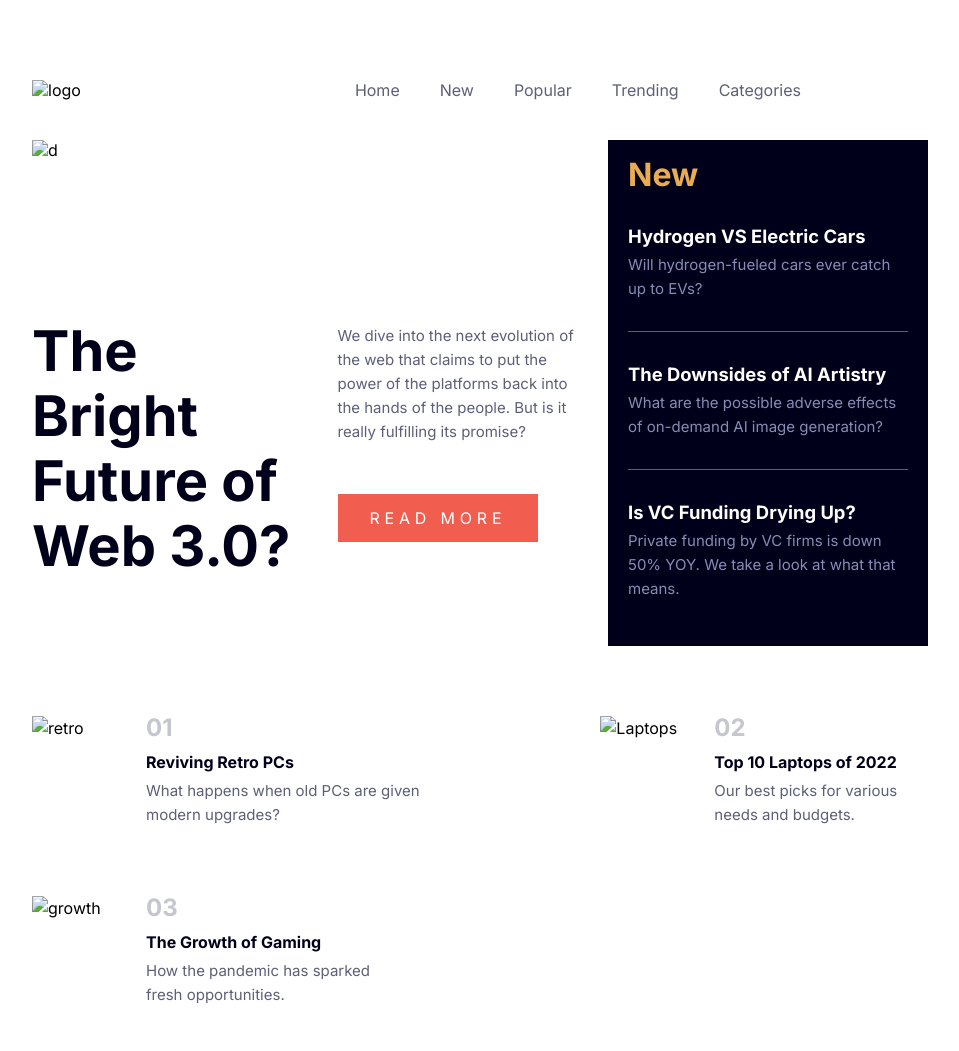
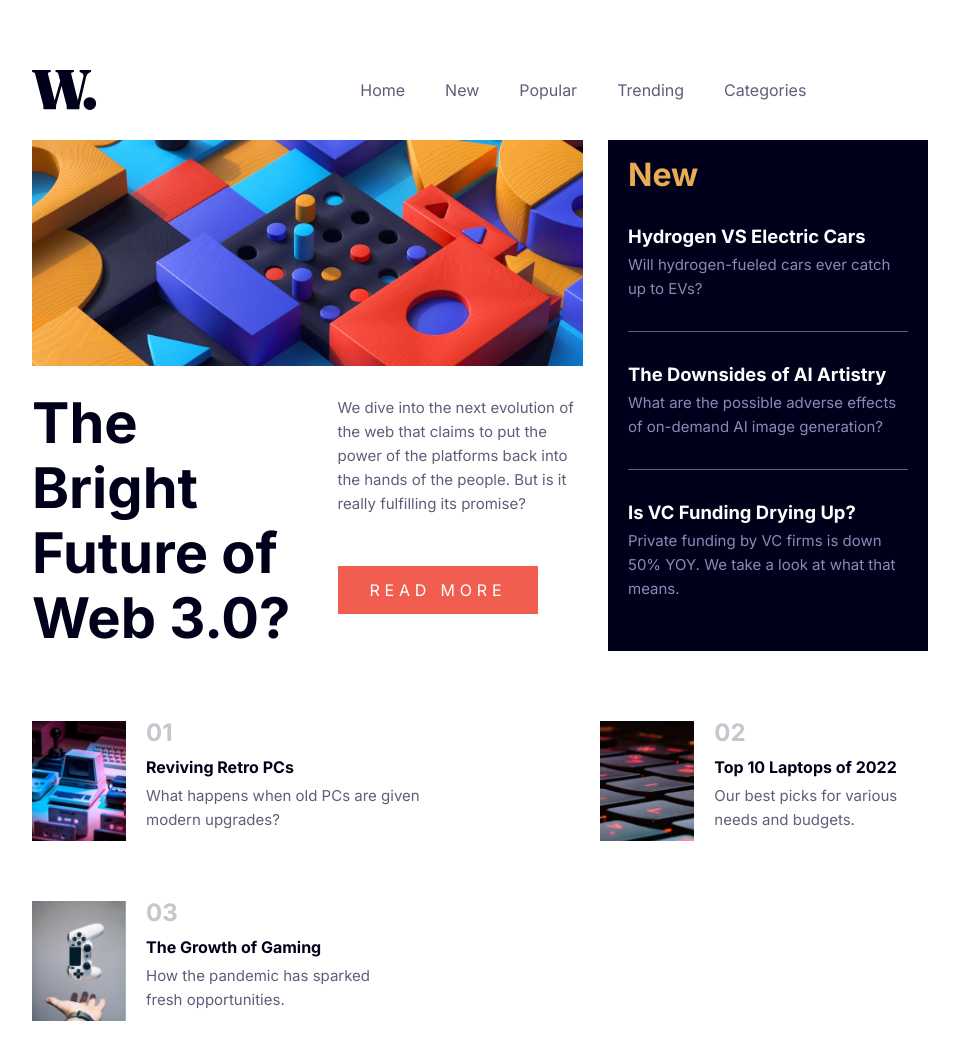
Before and after one commit to dbxdemba/flow.github.io, a plain HTML site: page index.html in a window 1280 px wide. Shown: the whole page, without its empty margins (160-1119 px from the left). Drawn offline with Linux system fonts and the light colour scheme.

Commit message:
Update index.html

```diff
--- a/index.html
+++ b/index.html
@@ -14,7 +14,7 @@
     <div class="container">
         <div class="grid_container">
             <div class="header">
-                <img src="../news-homepage-main/assets/images/logo.svg" alt="logo">
+                <img src="assets/images/logo.svg" alt="logo">
                 <span class="image_mobile"></span>
                 <nav>
                     <a href="#">Home</a><a href="#">New</a><a href="#">Popular</a><a href="#">Trending</a><a href="#">Categories</a>
@@ -22,7 +22,7 @@
                 <div class="menu_logo"></div>
             </div>
             <div class="main">
-                <img src="../news-homepage-main/assets/images/image-web-3-desktop.jpg" alt="d" class="main_header">
+                <img src="assets/images/image-web-3-desktop.jpg" alt="d" class="main_header">
                 <div class="main_footer_left">
                     <h1>The Bright Future of Web 3.0?</h1>
                 </div>
@@ -51,7 +51,7 @@
             </div>
                 <div class="footer">
                     <section class="ds">
-                        <img src="../news-homepage-main/assets/images/image-retro-pcs.jpg" alt="retro" class="img1">
+                        <img src="assets/images/image-retro-pcs.jpg" alt="retro" class="img1">
                         <div class="sect1">
                             <h1>01</h1>
                             <h4>Reviving Retro PCs</h4>
@@ -59,7 +59,7 @@
                         </div>
                     </section>
                     <section>
-                        <img src="../news-homepage-main/assets/images/image-top-laptops.jpg" alt="Laptops" class="img2">
+                        <img src="assets/images/image-top-laptops.jpg" alt="Laptops" class="img2">
                         <div class="sect2">
                             <h1>02</h1>
                             <h4>Top 10 Laptops of 2022</h4>
@@ -67,7 +67,7 @@
                         </div>
                     </section>
                     <section>
-                        <img src="../news-homepage-main/assets/images/image-gaming-growth.jpg" alt="growth" class="img1">
+                        <img src="assets/images/image-gaming-growth.jpg" alt="growth" class="img1">
                         <div class="sect3">
                             <h1>03</h1>
                             <h4>The Growth of Gaming</h4>
```
